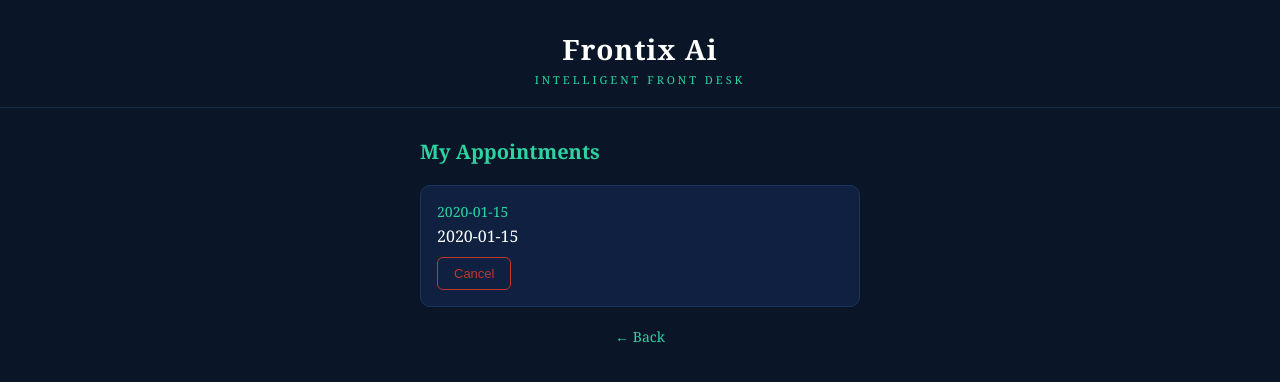
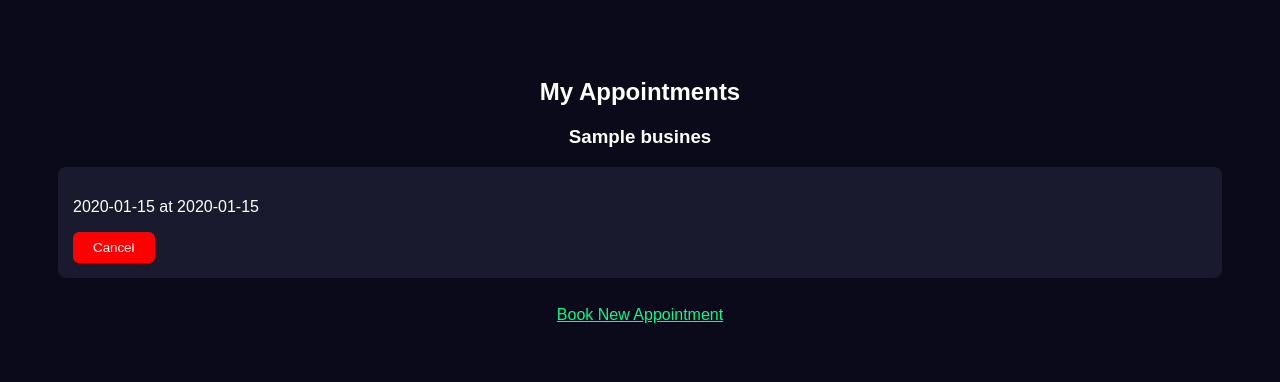
Before and after one commit to obaro999/Frontixai, a Django app: template core/templates/core/appointments.html in a window 1280 px wide. Shown: the top 382 px of the page. Run offline with Django 5.2, Linux system fonts and the light colour scheme; tables that the repository leaves empty hold one stand-in row (values such as "Sample post"); the template is opened without the code that fills it: values that come from a table or form of the project are taken from there, most other values are stand-ins (such as "Sample title", 1, 10 or a date in 2020).

Commit message:
Multi-business version

```diff
--- a/core/templates/core/appointments.html
+++ b/core/templates/core/appointments.html
@@ -1,19 +1,23 @@
-{% extends "core/base.html" %}
-{% block content %}
+<!DOCTYPE html>
+<html>
+<head><title>Appointments - {{business.business_name}}</title></head>
+<body style="font-family:Arial;text-align:center;padding:50px;background:#0a0a1a;color:white">
 <h2>My Appointments</h2>
+<h3>{{business.business_name}}</h3>
 {% for a in appointments %}
-<div class="appt-card">
-<div class="appt-date">{{ a.date }}</div>
-<div class="appt-time">{{ a.time }}</div>
-<form method="post" action="/cancel/">
+<div style="background:#1a1a2e;padding:15px;margin:10px 0;border-radius:8px;text-align:left">
+<p>{{a.date}} at {{a.time}}</p>
+<form method="POST" action="/{{request.resolver_match.kwargs.username}}/cancel/">
 {% csrf_token %}
-<input type="hidden" name="appt_id" value="{{ a.id }}">
-<input type="hidden" name="phone" value="{{ phone }}">
-<button class="cancel-btn" type="submit">Cancel</button>
+<input type="hidden" name="appt_id" value="{{a.id}}">
+<input type="hidden" name="phone" value="{{phone}}">
+<button type="submit" style="background:red;color:white;padding:8px 20px;border:none;border-radius:6px">Cancel</button>
 </form>
 </div>
 {% empty %}
-<p class="empty">No appointments booked.</p>
+<p>No appointments found.</p>
 {% endfor %}
-<a class="back" href="/">&#8592; Back</a>
-{% endblock %}
+<br>
+<a href="/{{request.resolver_match.kwargs.username}}/book/" style="color:#00ff88">Book New Appointment</a>
+</body>
+</html>
```
Also changed, not shown: core/templates/core/payment.html (+16 -10 lines).
